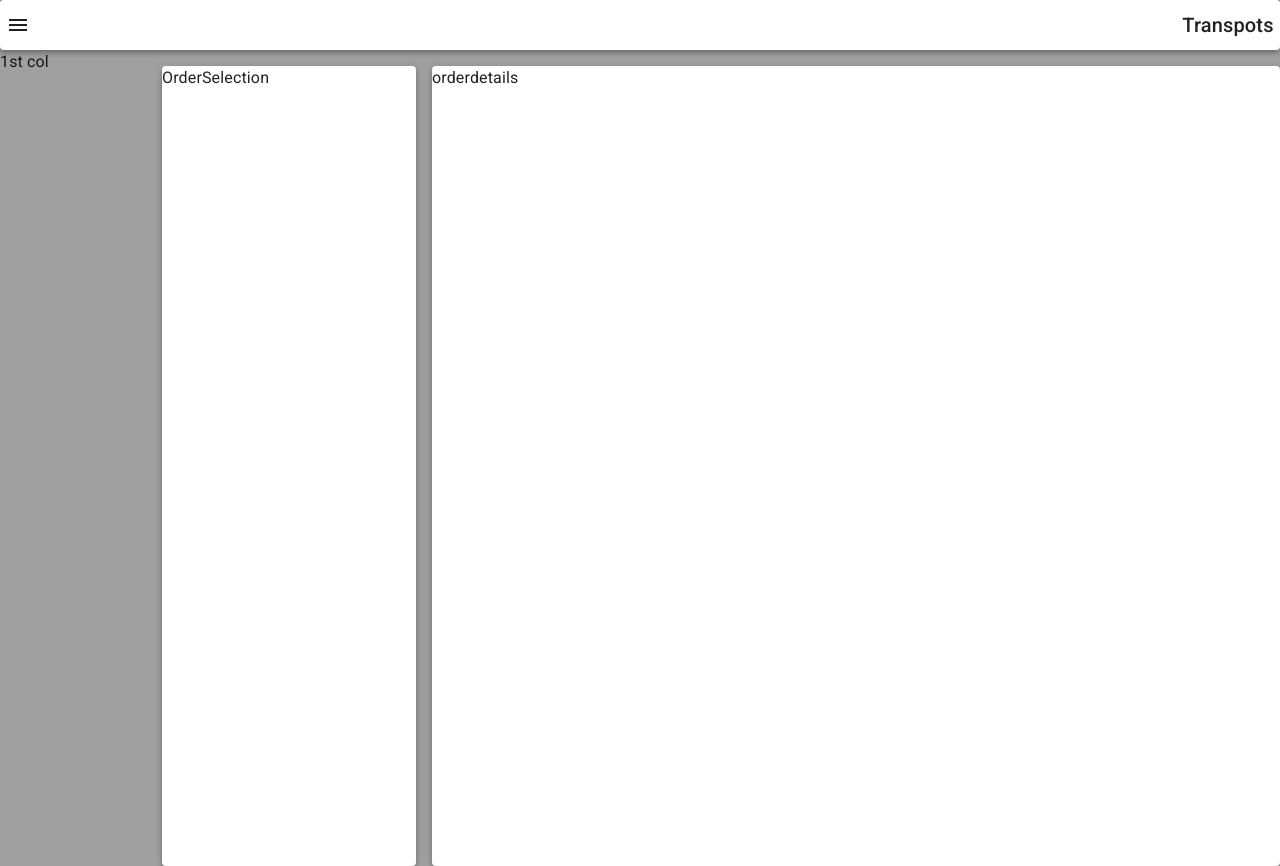
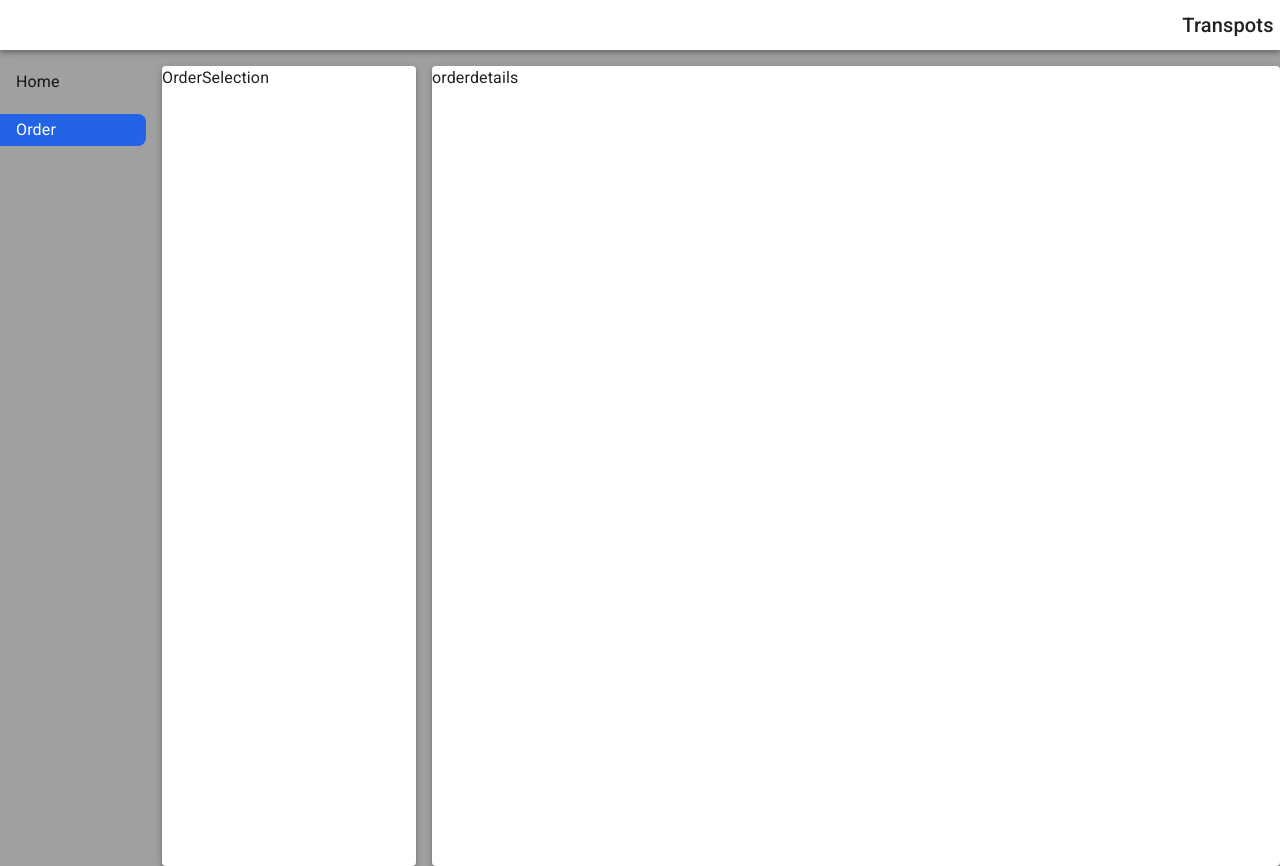
Before and after one commit to deluxanMD/transpots, a React (Create React App) app: page /order in a window 1280 px wide. Built offline with nearby package versions, Linux system fonts and the light colour scheme.

Commit message:
Responsive layout for all screen sizes

```diff
--- /dev/null
+++ b/src/components/mobile-nav/mobile-nav.component.tsx
@@ -0,0 +1,19 @@
+import { Drawer } from '@mui/material'
+import Sidebar from '../sidebar/sidebar.component'
+
+type MobileNavProps = {
+  open: boolean
+  close: () => void
+}
+
+const MobileNav = ({ open, close }: MobileNavProps) => {
+  return (
+    <Drawer open={open} onClose={close}>
+      <div style={{ width: 200 }}>
+        <Sidebar close={close} />
+      </div>
+    </Drawer>
+  )
+}
+
+export default MobileNav
--- /dev/null
+++ b/src/components/mobile-nav/mobile-nav.styles.tsx
@@ -0,0 +1,5 @@
+import styled from 'styled-components'
+
+export const MobileNavDrawer = styled.div`
+  width: 320px;
+`
--- /dev/null
+++ b/src/components/sidebar/sidebar.component.tsx
@@ -0,0 +1,37 @@
+import { Box, List, ListItemText } from '@mui/material'
+import { CustomListItemButton } from './sidebar.styles'
+import { sidebars } from './sidebar.constant'
+import { useLocation, useNavigate } from 'react-router-dom'
+
+type SidebarProps = {
+  close?: () => void
+}
+
+const Sidebar = ({ close }: SidebarProps) => {
+  const navigate = useNavigate()
+  const { pathname } = useLocation()
+
+  return (
+    <Box sx={{ width: '100%' }} mt={1}>
+      <List component="nav">
+        {sidebars.map((sidebar) => (
+          <CustomListItemButton
+            key={sidebar.label}
+            onClick={() => {
+              navigate(sidebar.href)
+              if (close) {
+                close()
+              }
+            }}
+            selected={pathname.endsWith(sidebar.href)}
+            sx={{ mb: 2 }}
+          >
+            <ListItemText primary={sidebar.label} />
+          </CustomListItemButton>
+        ))}
+      </List>
+    </Box>
+  )
+}
+
+export default Sidebar
--- /dev/null
+++ b/src/components/sidebar/sidebar.constant.ts
@@ -0,0 +1,9 @@
+type SidebarObj = {
+  label: string
+  href: string
+}
+
+export const sidebars: SidebarObj[] = [
+  { label: 'Home', href: '/' },
+  { label: 'Order', href: 'order' },
+]
--- /dev/null
+++ b/src/components/sidebar/sidebar.styles.tsx
@@ -0,0 +1,13 @@
+import { ListItemButton } from '@mui/material'
+import styled from 'styled-components'
+
+export const CustomListItemButton = styled(ListItemButton)`
+  height: 32px;
+
+  &.Mui-selected {
+    background-color: #2264e5 !important;
+    color: #ffffff;
+    border-top-right-radius: 8px;
+    border-bottom-right-radius: 8px;
+  }
+`
--- a/src/components/topbar/topbar.component.tsx
+++ b/src/components/topbar/topbar.component.tsx
@@ -1,11 +1,24 @@
 import { Typography } from '@mui/material'
 import MenuIcon from '@mui/icons-material/Menu'
 import { Container } from './topbar.styles'
+import { useState } from 'react'
+import MobileNav from '../mobile-nav/mobile-nav.component'
 
 const Topbar = () => {
+  const [openNavDrawer, setOpenNavDrawer] = useState(false)
+
+  const closeDrawer = () => {
+    setOpenNavDrawer(false)
+  }
+
   return (
     <Container elevation={4}>
-      <MenuIcon />
+      <MenuIcon
+        sx={{ display: { xs: 'block', md: 'none' } }}
+        onClick={() => setOpenNavDrawer(true)}
+      />
+      <MobileNav open={openNavDrawer} close={closeDrawer} />
+      <div></div>
       <Typography variant="h6">Transpots</Typography>
     </Container>
   )
--- a/src/components/topbar/topbar.styles.tsx
+++ b/src/components/topbar/topbar.styles.tsx
@@ -8,5 +8,5 @@ export const Container = styled(Paper)`
   padding-left: 0.4rem;
   padding-right: 0.4rem;
   height: 50px;
-  /* width: 100%; */
+  border-radius: 0px !important;
 `
--- a/src/index.css
+++ b/src/index.css
@@ -4,7 +4,7 @@ body {
     "Droid Sans", "Helvetica Neue", sans-serif;
   -webkit-font-smoothing: antialiased;
   -moz-osx-font-smoothing: grayscale;
-  overflow: hidden;
+  /* overflow: hidden; */
   background-color: #a0a0a0 !important;
 }
 
--- a/src/layouts/main-layout/main-layout.tsx
+++ b/src/layouts/main-layout/main-layout.tsx
@@ -1,3 +1,4 @@
+import Sidebar from '../../components/sidebar/sidebar.component'
 import Topbar from '../../components/topbar/topbar.component'
 import { Container, FirstColumn } from './main-layout.styles'
 import { Outlet } from 'react-router-dom'
@@ -7,12 +8,10 @@ const ThreeColLayout = () => {
     <>
       <Topbar />
       <Container container spacing={2}>
-        <FirstColumn size={1.5}>1st col</FirstColumn>
+        <FirstColumn size={1.5} sx={{ display: { xs: 'none', md: 'block' } }}>
+          <Sidebar />
+        </FirstColumn>
         <Outlet />
-        {/* <SecondColumn size={2.5}>
-
-      </SecondColumn>
-      <ThirdColumn size={8}>3rd col</ThirdColumn> */}
       </Container>
     </>
   )
--- a/src/pages/order/order-page.tsx
+++ b/src/pages/order/order-page.tsx
@@ -5,10 +5,13 @@ import OrderDetails from './order-details/order-details.component'
 const OrderPage = () => {
   return (
     <>
-      <SecondColumn size={2.5} sx={{ height: '100vh' }}>
+      <SecondColumn
+        size={{ xs: 4, md: 2.5 }}
+        sx={{ height: '100vh', display: { xs: 'none', sm: 'block' } }}
+      >
         <OrderSelection />
       </SecondColumn>
-      <ThirdColumn size={8}>
+      <ThirdColumn size={8} sx={{ display: { xs: 'none', sm: 'block' } }}>
         <OrderDetails />
       </ThirdColumn>
     </>
```
